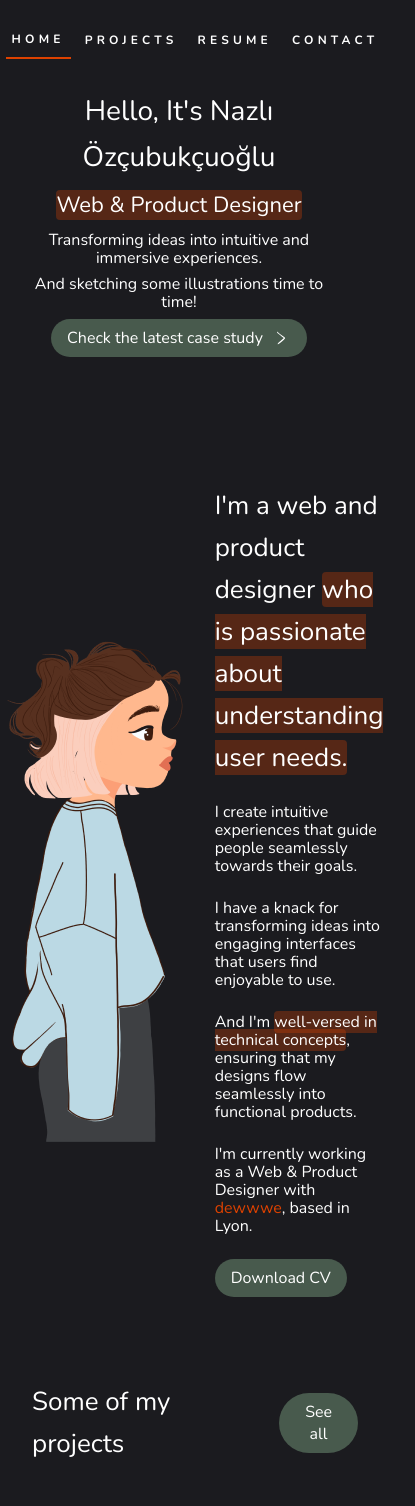
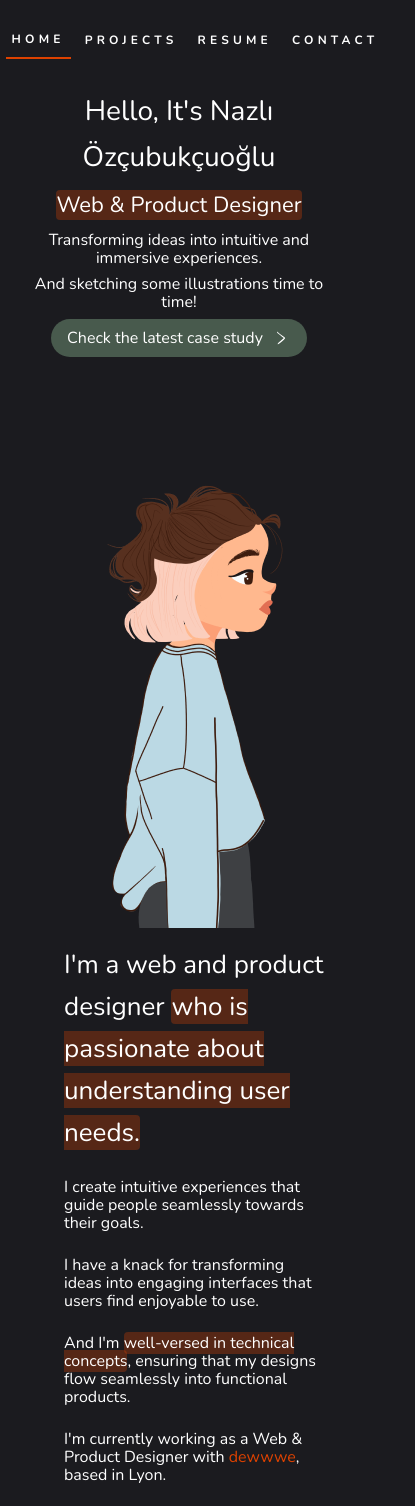
Before and after one commit to Greyfourt/greyfourt.github.io, a Next.js app: page / in a window 390 px wide. Shown: the top 1506 px of the page, 415 px wide, since content can reach past the window. Built offline with nearby package versions, Linux system fonts and the light colour scheme.

Commit message:
oups fixes mobile

```diff
--- a/src/styles/base/_base.scss
+++ b/src/styles/base/_base.scss
@@ -130,6 +130,7 @@ input[type="reset"] {
     @include flex(row, center, center);
     width: 100%;
     padding: 1.25em;
+    margin-top: 70px;
     gap: 1.25em;
 
     & h2 {
@@ -336,6 +337,7 @@ button.CaseStudy.tag.active {
   padding: 4rem 2rem;
   gap: 2rem;
 
+
   & .CTADescriptions {
     @include flex(column, center, flex-start);
     gap: 1.5rem;
@@ -345,6 +347,21 @@ button.CaseStudy.tag.active {
   & .CTAImage {
     @include flex(row, center, center);
     width: 50%;
+  }
+
+  @media only screen and (max-width: 480px) {
+    @include flex(column, center, center);
+
+    & .CTAImage {
+      width: 100%;
+    }
+
+    & .CTADescriptions {
+      width: 100%;
+      padding: 1em;
+      background-color: $color-background;
+      margin-top: -90px
+    }
   }
 }
 
```
